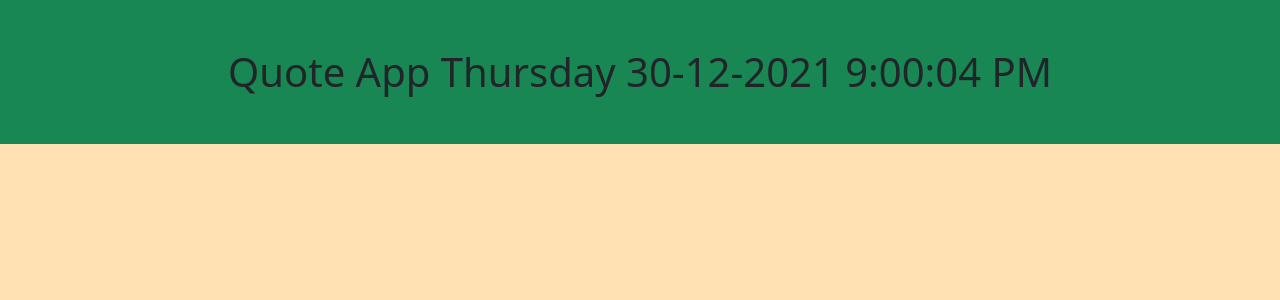
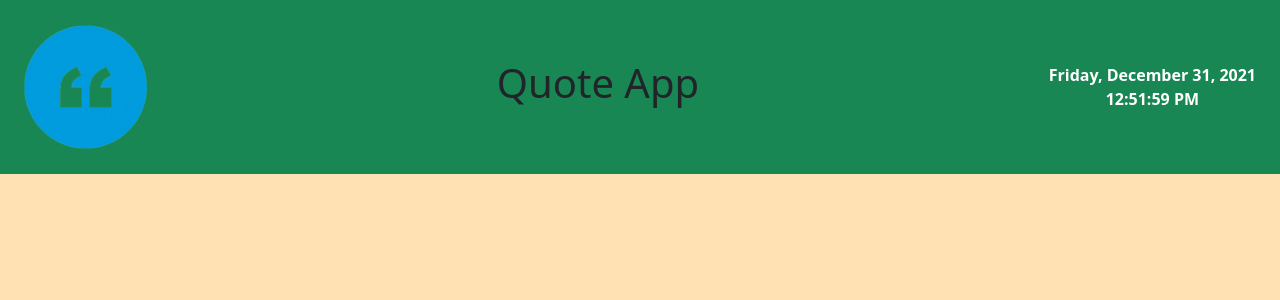
Before and after one commit to MishaelRatemo/Quotes-App, an Angular app: page / in a window 1280 px wide. Shown: the top 300 px of the page. Built offline with nearby package versions, Linux system fonts and the light colour scheme.

Commit message:
completed top-bar component

```diff
--- a/src/app/app.component.html
+++ b/src/app/app.component.html
@@ -1,6 +1,5 @@
-<h1 class=' bg-success p-5 text-center'>Quote App <span>Thursday 30-12-2021</span>  <span>   9:00:04 PM</span></h1>
 
-
+<app-top-bar></app-top-bar>
 
 
 
--- a/src/app/components/top-bar/top-bar.component.css
+++ b/src/app/components/top-bar/top-bar.component.css
@@ -0,0 +1,3 @@
+ img{
+     width: 10%;
+ }
--- a/src/app/components/top-bar/top-bar.component.html
+++ b/src/app/components/top-bar/top-bar.component.html
@@ -1 +1,8 @@
-<p>top-bar works!</p>
+<div class="bg-success p-4 text-center d-flex justify-content-between align-items-center">
+    <img [src]="logo" alt="Logo">
+    <h1>Quote App </h1>
+    <div class=" text-white fw-bolder rounded-3">
+        <span>{{time |date: 'fullDate' }} </span> <br>
+        <span>{{ time |date: 'mediumTime'}}</span>
+    </div>
+</div>
--- a/src/app/components/top-bar/top-bar.component.ts
+++ b/src/app/components/top-bar/top-bar.component.ts
@@ -7,9 +7,18 @@ import { Component, OnInit } from '@angular/core';
 })
 export class TopBarComponent implements OnInit {
 
+  logo: string = 'assets/logo.png'
+  time = new Date();
+  intervalId:any;
+
   constructor() { }
 
-  ngOnInit(): void {
+
+  ngOnInit() {
+      this.intervalId = setInterval(() => {
+        this.time = new Date();
+      },1000)
+
   }
 
 }
```
Also changed, not shown: src/assets/logo.png (added).
